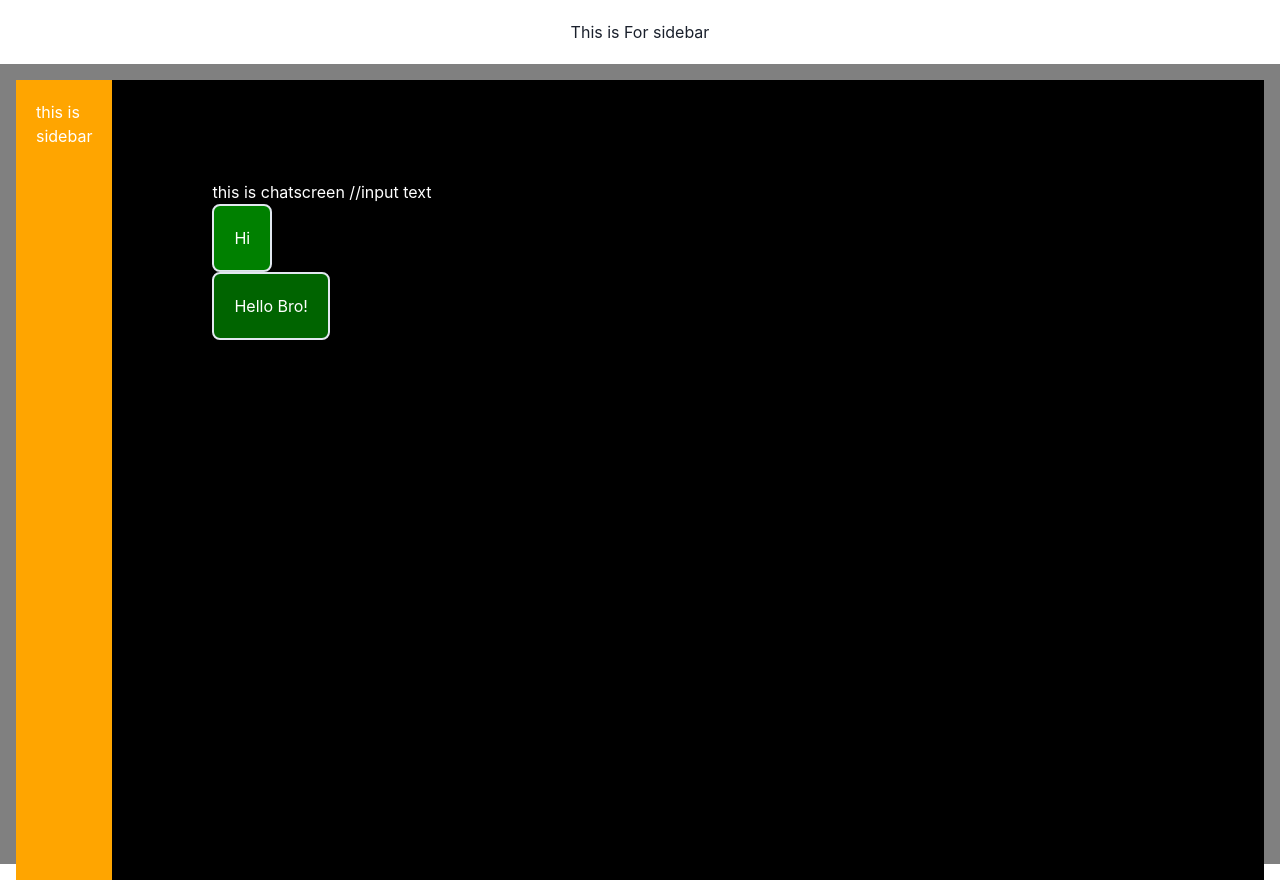
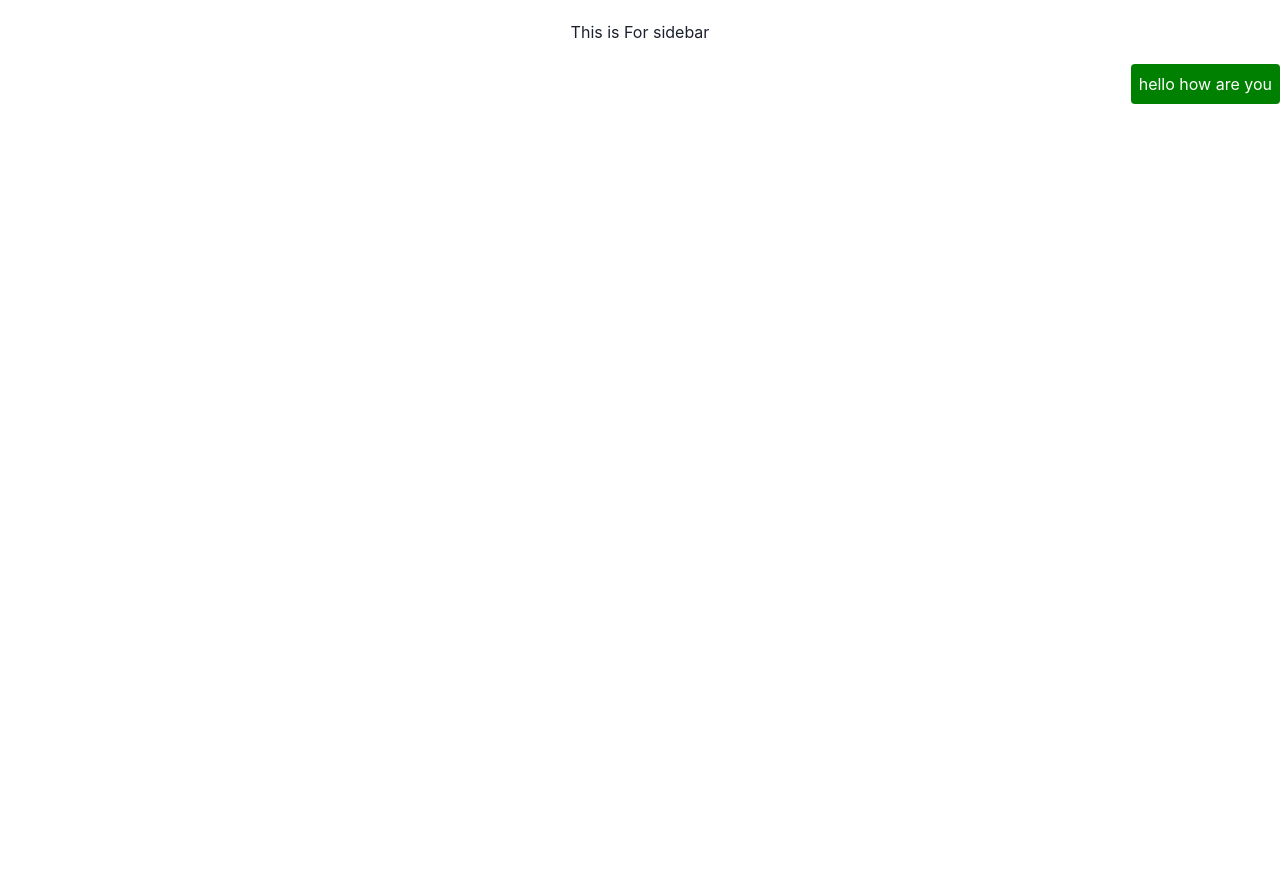
Before and after one commit to Fahlevi20/gpt-chatbot-next-js, a Next.js app: page / in a window 1280 px wide. After the commit the page ends 800 px from the top, so only its background shows below. Built offline with nearby package versions, Linux system fonts and the light colour scheme.

Commit message:
add hstack

```diff
--- a/src/app/components/Chat/ChatScreen.tsx
+++ b/src/app/components/Chat/ChatScreen.tsx
@@ -1,29 +1,41 @@
-import { Box, DarkMode } from "@chakra-ui/react";
+import { Box, DarkMode, HStack } from "@chakra-ui/react";
 
 export default function ChatScreen() {
     return(
-        <Box backgroundColor={"black"} width='100%' height={800} p={100}>
-            this is chatscreen
-//input text
-            <Box p={5} backgroundColor={"green"}
-            width={"fit-content"}
-            border='2px' borderColor='gray.200'
-            boxShadow={"xs"}
-            rounded="lg"
-            // borderColor="white.200"
-            // borderRadius={2}
-            >
-                Hi
-            </Box>
-            <Box display='flex' p={5} backgroundColor={"darkgreen"}
-            width={"fit-content"}
-            border='2px' borderColor='gray.200'
-            boxShadow={"xs"}
-            rounded="lg"
-            >
-                Hello Bro!
+        <HStack alignSelf={'flex-end'} rounded={'lg'} borderRadius={'base'} width={"auto"} border={1} bg={'green'} p={2} color={"white"}>
+            <text>
+                hello how are you
+            </text>
+        </HStack>
 
-            </Box>
-        </Box>
+    //     <Box backgroundColor={"black"} width='100%' height={800} p={100}>
+    //         this is chatscreen
+
+    //         <Box p={5} backgroundColor={"green"}
+    //         width={"fit-content"}
+    //         border='2px' borderColor='gray.200'
+    //         boxShadow={"xs"}
+    //         rounded="lg"
+    //         // borderColor="white.200"
+    //         // borderRadius={2}
+    //         >
+    //             Hi
+    //         </Box>
+    //         <Box  p={5} backgroundColor={"darkgreen"}
+    //         width={"fit-content"}
+    //         border='2px' borderColor='gray.200'
+    //         boxShadow={"xs"}
+    //         rounded="lg"
+    //         alignSelf={'flex-end'}
+    //         >
+    //             Hello Bro
+
+    //         </Box>
+    //  <HStack alignSelf={'flex-end'}>
+    //         <text>
+    //             Hello
+    //         </text>
+    //  </HStack>
+    //     </Box>
     )
 }
--- a/src/app/page.tsx
+++ b/src/app/page.tsx
@@ -10,19 +10,12 @@ export default function Home() {
     <NavBar/>
 
     <main>
-
  <VStack>
-<Box backgroundColor={"gray"} width={"100%"} height={'800px'} color='white' p={4}>
-<Flex>
-
-<SideBar/>
-<ChatScreen/>
-
-</Flex>
+{/* <Box backgroundColor={"gray"} width={"100%"} height={'800px'} color='white' p={4}>  */}
 
 
-
-  </Box>
+<ChatScreen/>
+  {/* </Box>   */}
   </VStack>
 
 
```
